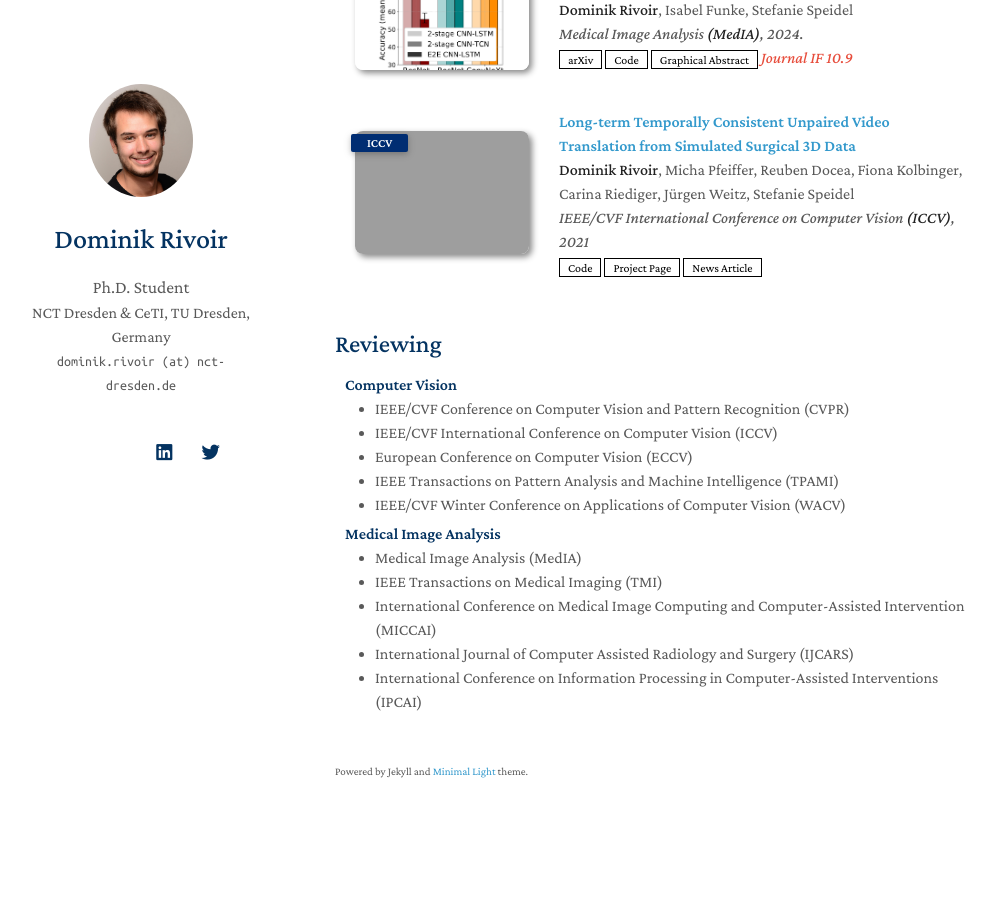
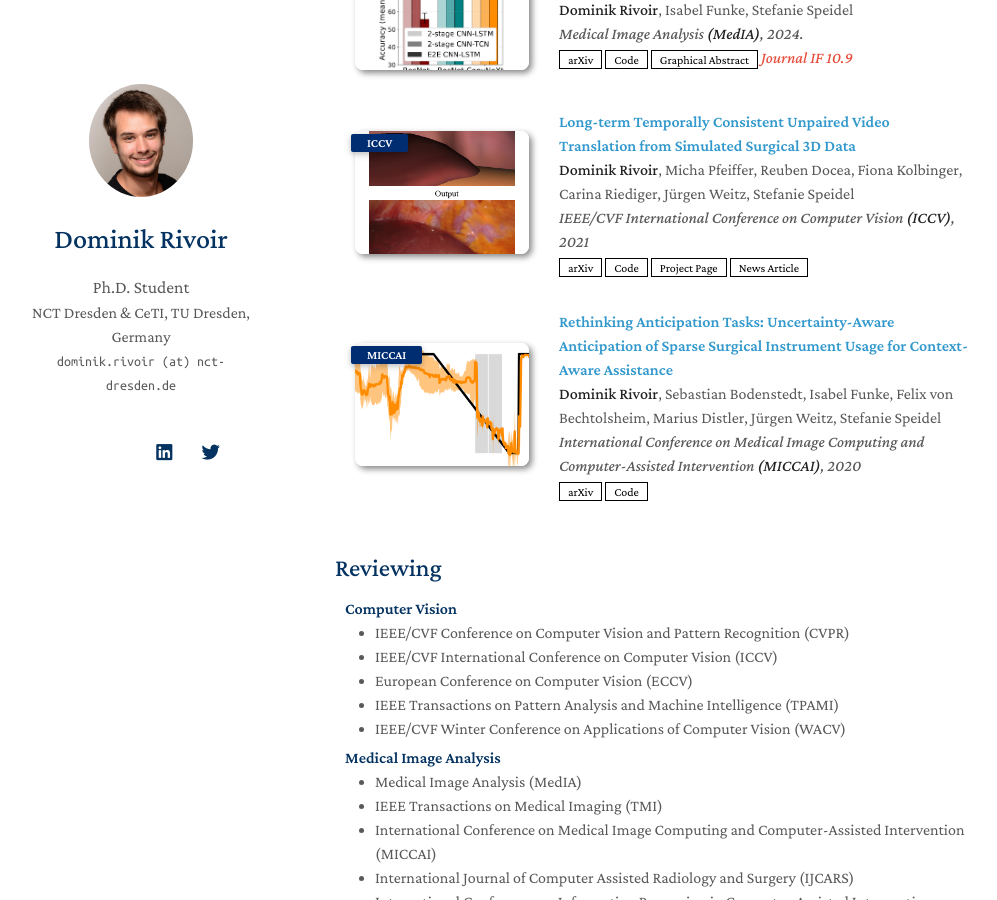
Before and after one commit to dominikrivoir/dominikrivoir.github.io, a Jekyll site: the page built from index.md, in a window 1280 px wide and 900 px high, scrolled down 871 px. Shown: the whole window, without its empty margins (135-1132 px from the left). Built offline with Jekyll 4.4.1, drawn with Linux system fonts in a browser that asks for light colours; nearby versions of some CDN libraries; a style sheet for code colours, icons or effects is not loaded; our own code applies the rules of GitHub Pages for plain Markdown files; before the commit the page ends 1723 px from its top, so only the background shows below that; grey boxes are pictures that could not be loaded.

Commit message:
add miccai paper

```diff
--- a/_data/publications.yml
+++ b/_data/publications.yml
@@ -16,7 +16,17 @@ main:
     conference_short: ICCV
     conference: IEEE/CVF International Conference on Computer Vision <strong>(ICCV)</strong>, 2021
     publication: https://openaccess.thecvf.com/content/ICCV2021/html/Rivoir_Long-Term_Temporally_Consistent_Unpaired_Video_Translation_From_Simulated_Surgical_3D_ICCV_2021_paper.html
+    arxiv: https://arxiv.org/abs/2103.17204
     page: https://opencas.dkfz.de/video-sim2real/
     code: https://gitlab.com/nct_tso_public/surgical-video-sim2real
     newsarticle: https://www.rsipvision.com/ComputerVisionNews-2021November/24/
-    image: ./assets/img/2021_iccv.mp4
+    image: ./assets/img/2021_iccv.png
+
+  - title: "Rethinking Anticipation Tasks: Uncertainty-Aware Anticipation of Sparse Surgical Instrument Usage for Context-Aware Assistance"
+    authors: <strong>Dominik Rivoir</strong>, Sebastian Bodenstedt, Isabel Funke, Felix von Bechtolsheim, Marius Distler, Jürgen Weitz, Stefanie Speidel
+    conference_short: MICCAI
+    conference: International Conference on Medical Image Computing and Computer-Assisted Intervention <strong>(MICCAI)</strong>, 2020
+    publication: https://link.springer.com/chapter/10.1007/978-3-030-59716-0_72
+    arxiv: https://arxiv.org/abs/2007.00548
+    code: https://gitlab.com/nct_tso_public/ins_ant
+    image: ./assets/img/2020_miccai.png
```
